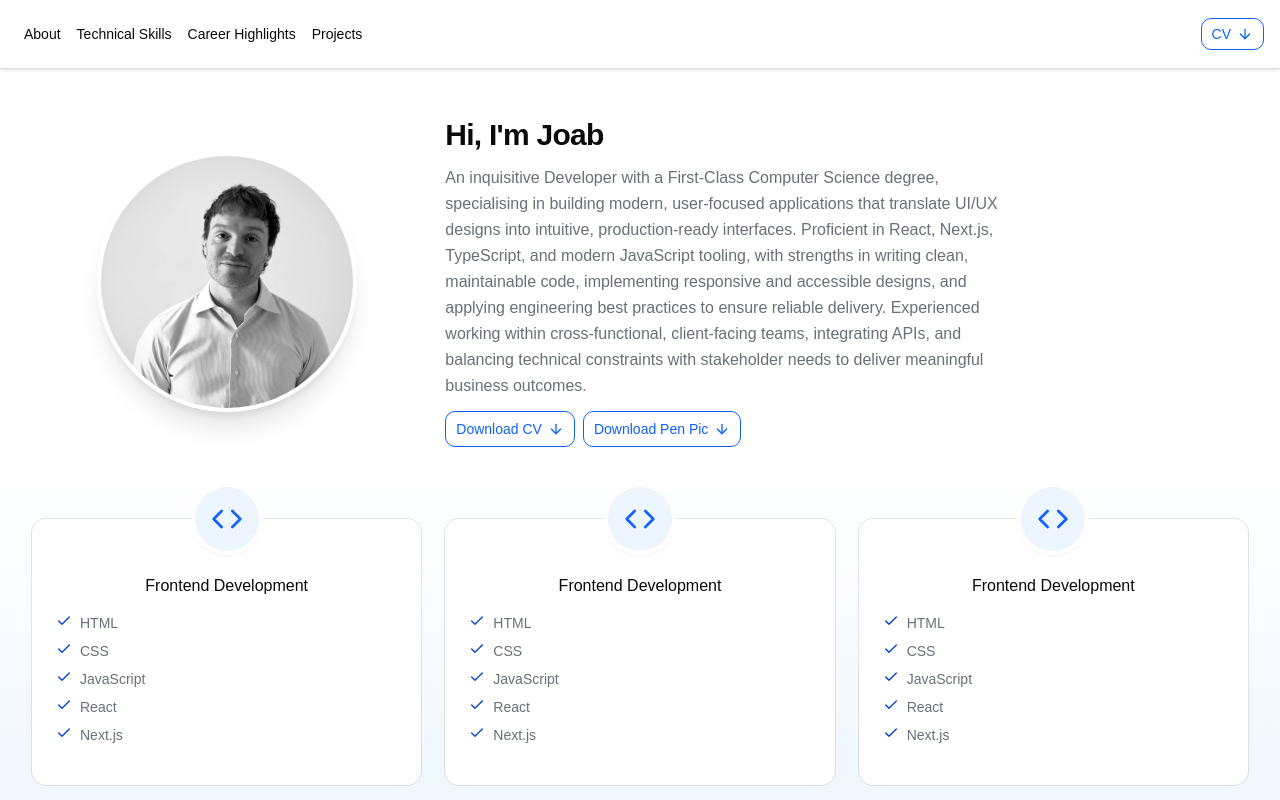
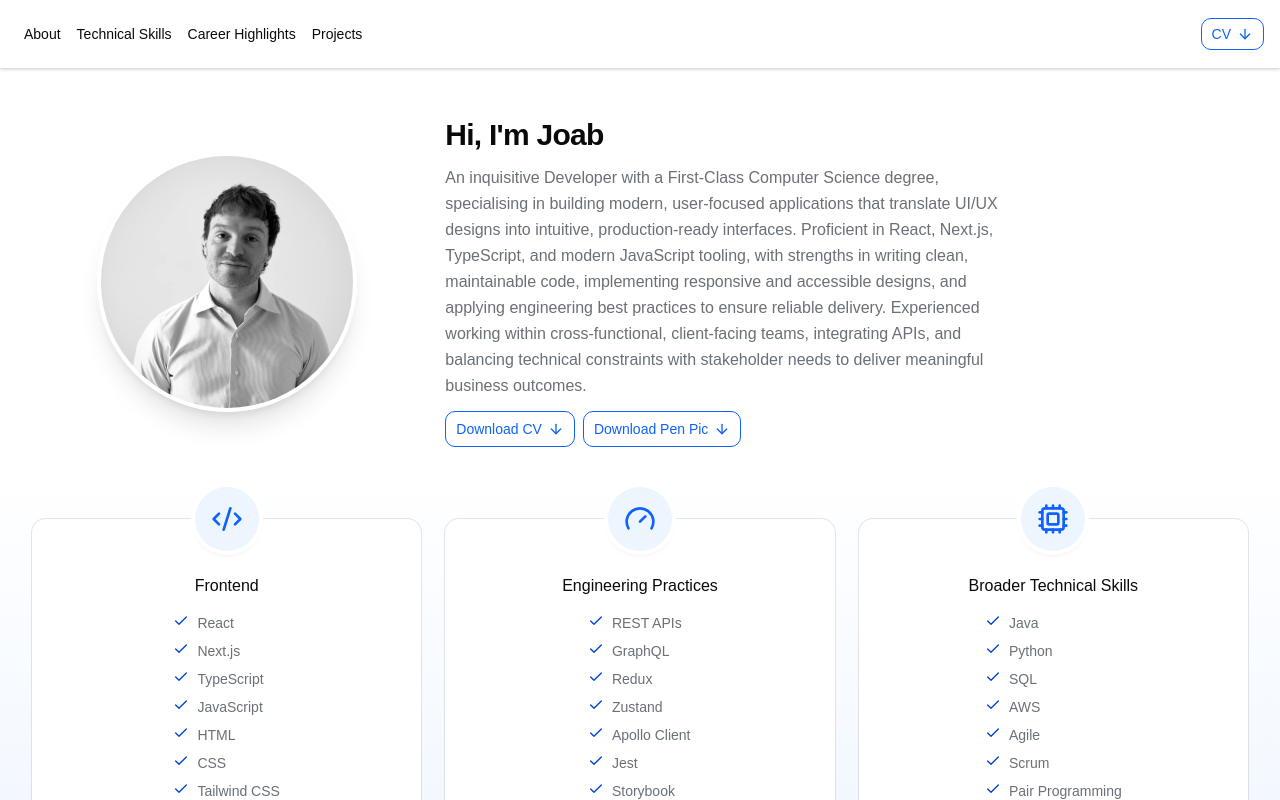
Before and after one commit to JoabFelton138/joab-portfolio, a React (Vite) app in the folder joab-portfolio/: page / in a window 1280 px wide. Shown: the top 800 px of the page. Built offline with nearby package versions, Linux system fonts and the light colour scheme.

Commit message:
feat: removed placeholder, added actual skills

```diff
--- a/joab-portfolio/src/components/technical-skills/TechnicalSkills.tsx
+++ b/joab-portfolio/src/components/technical-skills/TechnicalSkills.tsx
@@ -9,33 +9,47 @@ export const TechnicalSkills = () => {
 
     const technicalSkills: TechnicalSkill[] = [
         {
-            name: "Frontend Development",
+            name: "Frontend",
             skills: [
+                "React",
+                "Next.js",
+                "TypeScript",
+                "JavaScript",
                 "HTML",
                 "CSS",
-                "JavaScript",
-                "React",
-                "Next.js",
+                "Tailwind CSS",
+                "Material UI",
+                "Shadcn UI",
             ]
         },
         {
-            name: "Frontend Development",
+            name: "Engineering Practices",
             skills: [
-                "HTML",
-                "CSS",
-                "JavaScript",
-                "React",
-                "Next.js",
+                "REST APIs",
+                "GraphQL",
+                "Redux",
+                "Zustand",
+                "Apollo Client",
+                "Jest",
+                "Storybook",
+                "Git",
+                "CI/CD",
+                "Vite",
+                "Performance",
+                "Accessibility",
             ]
         },
         {
-            name: "Frontend Development",
+            name: "Broader Technical Skills",
             skills: [
-                "HTML",
-                "CSS",
-                "JavaScript",
-                "React",
-                "Next.js",
+                "Java",
+                "Python",
+                "SQL",
+                "AWS",
+                "Agile",
+                "Scrum",
+                "Pair Programming",
+                "Code Reviews",
             ]
         }
     ];
--- a/joab-portfolio/src/components/technical-skills/TechnicalSkillsCard.tsx
+++ b/joab-portfolio/src/components/technical-skills/TechnicalSkillsCard.tsx
@@ -1,8 +1,21 @@
-import { Check, Code } from "lucide-react";
+import { Check, CodeXml, Cpu, Gauge } from "lucide-react";
 import { Card, CardContent, CardHeader, CardTitle } from "../ui/card";
 import { IconCircle } from "../IconCircle";
 
 export const TechnicalSkillsCard = ({ name, skills }: { name: string, skills: string[] }) => {
+
+    const titleIconClass = "size-8 text-icon";
+
+    const getIcon = () => {
+        switch (name) {
+            case "Frontend":
+                return <CodeXml className={titleIconClass} />;
+            case "Engineering Practices":
+                return <Gauge className={titleIconClass}/>;
+            case "Broader Technical Skills":
+                return <Cpu className={titleIconClass}/>;
+        }
+    };
 
     const iconClass = "absolute left-1/2 top-0 flex size-16 -translate-x-1/2 -translate-y-1/2";
 
@@ -10,19 +23,21 @@ export const TechnicalSkillsCard = ({ name, skills }: { name: string, skills: st
         <>
             <Card className="relative overflow-visible">
                 <IconCircle className={iconClass}>
-                    <Code className="size-8 text-icon" />
+                    {getIcon()}
                 </IconCircle>
 
                 <CardHeader className="pt-10 text-center">
                     <CardTitle>{name}</CardTitle>
                 </CardHeader>
-                <CardContent className="flex flex-col gap-2 px-6 pb-6">
+                <CardContent className="px-6 pb-6">
+                <ul className="mx-auto flex w-fit flex-col gap-2">
                     {skills.map((skill) => (
-                    <div key={skill} className="flex gap-2">
+                    <li key={skill} className="flex gap-2">
                         <Check className="size-4 shrink-0 text-icon-nested" />
-                        <p className="text-sm text-muted-foreground">{skill}</p>
-                    </div>
+                        <span className="text-sm text-muted-foreground">{skill}</span>
+                    </li>
                     ))}
+                </ul>
                 </CardContent>
             </Card>
         </>
```
